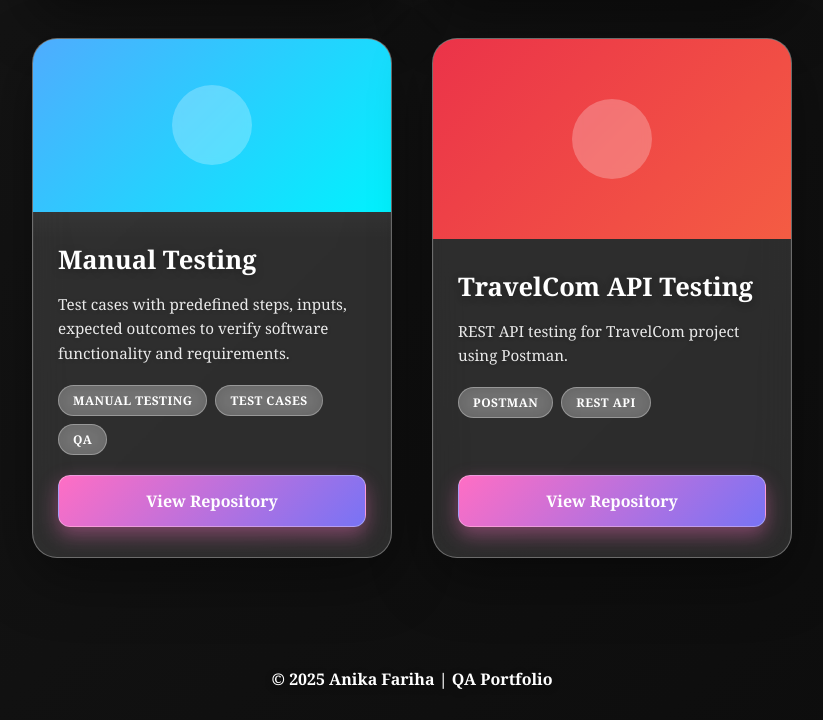
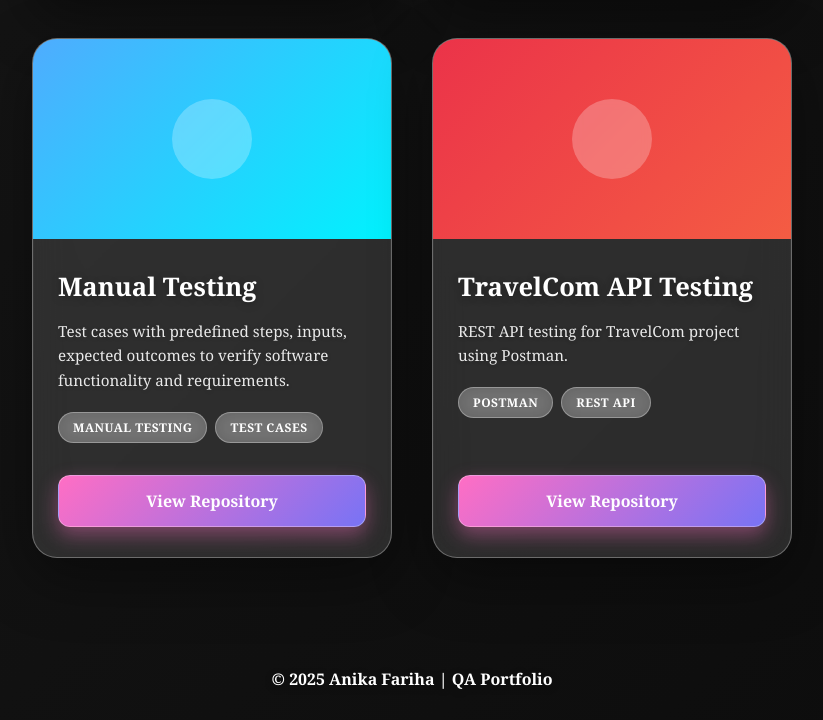
Before and after one commit to Anika-Fariha/QA-Portfolio, a plain HTML site: page index.html in a window 1280 px wide. Shown: the part 924-1644 px from the top of the page, without its empty margins (228-1051 px from the left). Drawn offline with Linux system fonts and the light colour scheme.

Commit message:
Remove 'QA' tool badge from index.html

```diff
--- a/index.html
+++ b/index.html
@@ -369,7 +369,6 @@
                 <div class="tools">
                     <span class="tool-badge">Manual Testing</span>
                     <span class="tool-badge">Test Cases</span>
-                    <span class="tool-badge">QA</span>
                 </div>
                 <a href="https://github.com/Anika-Fariha/Manual-Testing" target="_blank">View Repository</a>
             </div>
```
